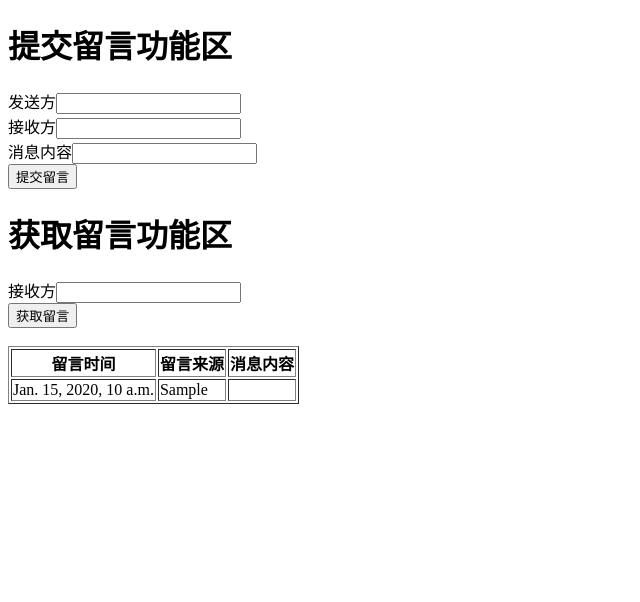
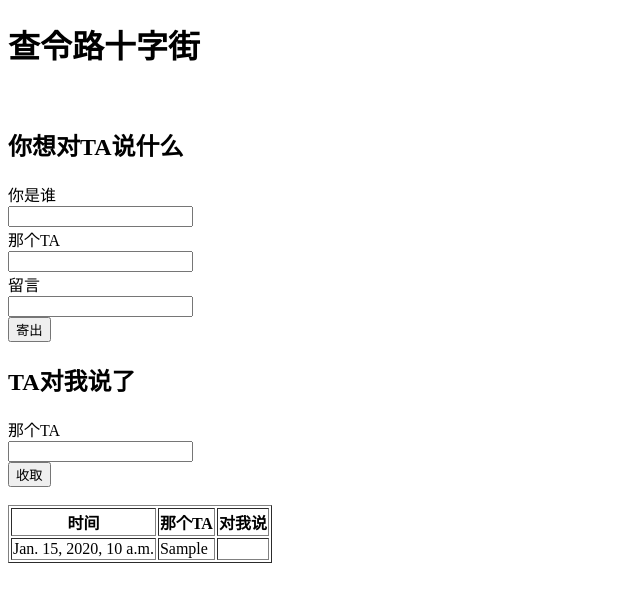
Before and after one commit to PMSherlock/DjangoLearning, a Django app: template cloudms/msgapp/templates/index.html in a window 1280 px wide. Shown: the top 602 px of the page, without its empty margins (0-640 px from the left). Run offline with Django 3.2, Linux system fonts and the light colour scheme; the template is opened without the code that fills it: most values are stand-ins (such as "Sample title", 1, 10 or a date in 2020).

Commit message:
完成程序

```diff
--- a/cloudms/msgapp/templates/index.html
+++ b/cloudms/msgapp/templates/index.html
@@ -2,28 +2,31 @@
 <html lang="en">
 <head>
     <meta charset="UTF-8">
-    <title>云端留言板</title>
+    <title>查令路十字街</title>
 </head>
 <body>
-    <h1>提交留言功能区</h1>
-    <form action="/msgapp/" method="post">
-        发送方<input type="text" name="userA"> <br>
-        接收方<input type="text" name="userB"> <br>
-        消息内容<input type="text" name="msg"> <br>
-        <input type="submit" value="提交留言"> <br>
+    <h1>查令路十字街</h1>
+    <br>
+    <h2>你想对TA说什么</h2>
+    <form action="/msggate" method="post">
+        {% csrf_token %}
+        你是谁<br><input type="text" name="userA"> <br>
+        那个TA<br><input type="text" name="userB"> <br>
+        留言<br><input type="text" name="msg"> <br>
+        <input type="submit" value="寄出"> <br>
     </form>
 
-    <h1>获取留言功能区</h1>
-    <form action="/msgapp/" method="get">
-        接收方<input type="text" name="userC"> <br>
-        <input type="submit" value="获取留言">
+    <h2>TA对我说了</h2>
+    <form action="/msggate" method="get">
+        那个TA<br><input type="text" name="userC"> <br>
+        <input type="submit" value="收取">
     </form>
 
     <table border="1">
         <thead>
-            <th>留言时间</th>
-            <th>留言来源</th>
-            <th>消息内容</th>
+            <th>时间</th>
+            <th>那个TA</th>
+            <th>对我说</th>
         </thead>
         <br>
         <tbody>
```
Also changed, not shown: cloudms/msgapp/views.py (+9 -8 lines).
